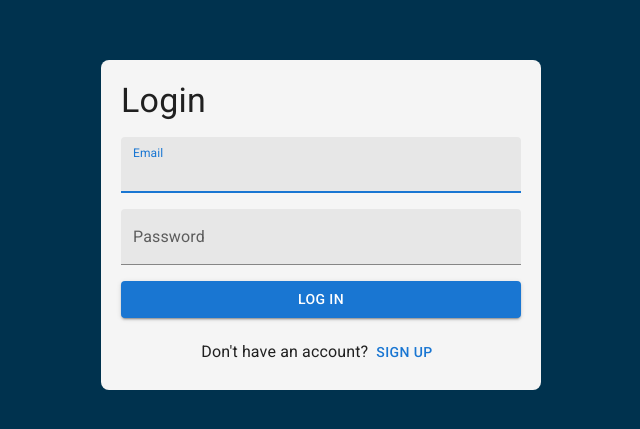
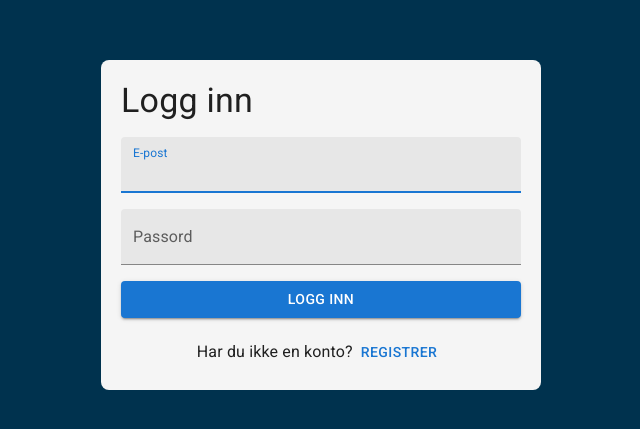
Before and after one commit to pedersandvoll/Practice-Exam-FE, a React (Vite) app: page /login in a window 1280 px wide. Shown: the part 175-604 px from the top of the page, without its empty margins (319-959 px from the left). Built offline with nearby package versions, Linux system fonts and the light colour scheme.

Commit message:
feat - updated login form

```diff
--- a/src/components/forms/login.tsx
+++ b/src/components/forms/login.tsx
@@ -19,8 +19,7 @@ export default function LoginForm() {
   const { mutateAsync } = useLoginUser(() => navigate({ to: "/" }));
   const form = useForm({
     validators: {
-      onChangeAsync: loginSchema,
-      onChangeAsyncDebounceMs: 500,
+      onChange: loginSchema,
     },
     onSubmit: async ({ value }) => {
       console.log("formvalue", value);
@@ -47,7 +46,7 @@ export default function LoginForm() {
           borderRadius: "8px",
         }}
       >
-        <Typography variant="h4">Login</Typography>
+        <Typography variant="h4">Logg inn</Typography>
         <form.Field
           name="email"
           children={(field) => (
@@ -55,14 +54,11 @@ export default function LoginForm() {
               autoFocus
               fullWidth
               variant="filled"
-              label="Email"
+              label="E-post"
               onChange={(e) => field.handleChange(e.target.value)}
               value={field.state.value}
-              error={field.state.meta.isTouched && !!field.state.meta.errors[0]}
-              helperText={
-                field.state.meta.isTouched &&
-                field.state.meta.errors[0]?.message
-              }
+              error={!!field.state.meta.errors[0]}
+              helperText={field.state.meta.errors[0]?.message}
               type="email"
               sx={{ minWidth: "400px" }}
             />
@@ -74,7 +70,7 @@ export default function LoginForm() {
             <TextField
               fullWidth
               variant="filled"
-              label="Password"
+              label="Passord"
               onChange={(e) => field.handleChange(e.target.value)}
               value={field.state.value}
               error={field.state.meta.isTouched && !!field.state.meta.errors[0]}
@@ -96,13 +92,15 @@ export default function LoginForm() {
               variant="contained"
               fullWidth
             >
-              {isSubmitting ? "..." : "Log in"}
+              {isSubmitting ? "..." : "Logg inn"}
             </Button>
           )}
         />
         <Stack direction="row" alignItems="center" justifyContent="center">
-          <Typography>Don't have an account?</Typography>
-          <Button onClick={() => navigate({ to: "/register" })}>Sign up</Button>
+          <Typography>Har du ikke en konto?</Typography>
+          <Button onClick={() => navigate({ to: "/register" })}>
+            Registrer
+          </Button>
         </Stack>
       </Stack>
     </form>
```
